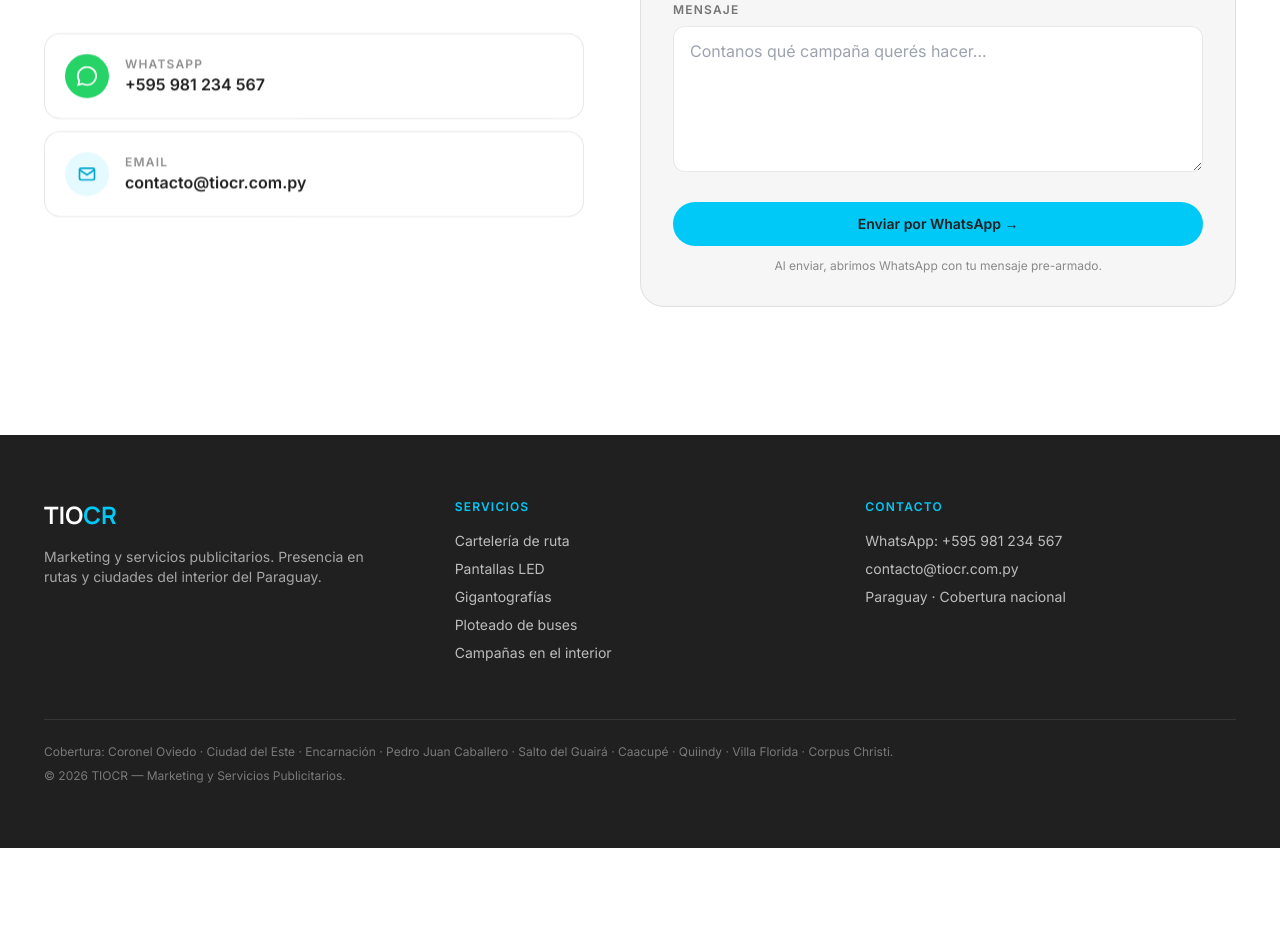
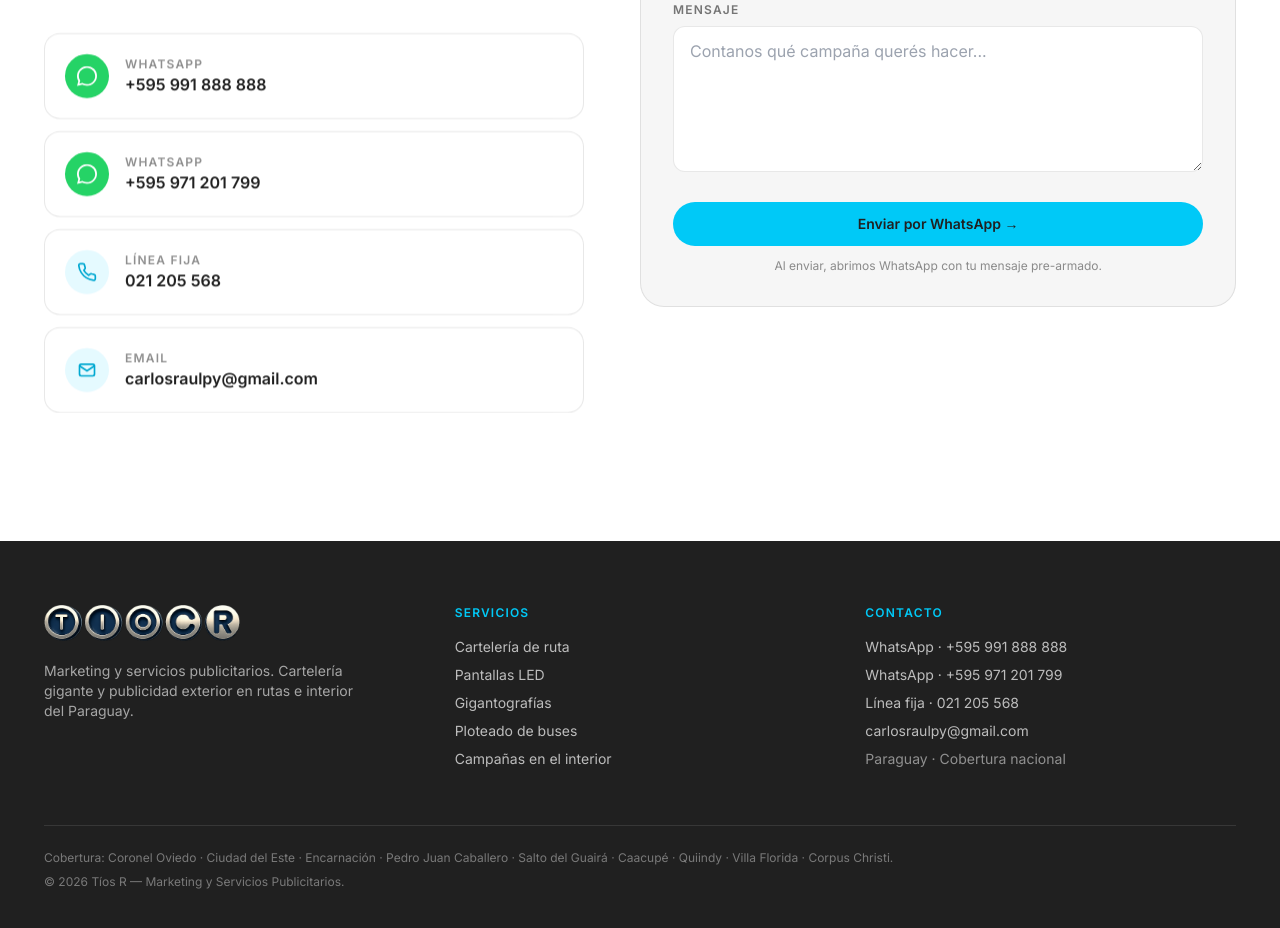
Before and after one commit to bartsilvera12-gif/Tio-CR, a Next.js app: page / in a window 1280 px wide. Shown: the part 3960-4888 px from the top of the page. Before the commit the page ends 4808 px from the top, so only its background shows below. Built offline with nearby package versions, Linux system fonts and the light colour scheme.

Commit message:
feat: real contact data (2x WhatsApp, landline, email); footer uses logo image

```diff
--- a/components/Contacto.tsx
+++ b/components/Contacto.tsx
@@ -42,7 +42,7 @@ export default function Contacto() {
                 href={`https://wa.me/${contacto.whatsapp}`}
                 target="_blank"
                 rel="noreferrer"
-                className="flex items-center gap-4 rounded-2xl border border-brand-ink/10 bg-white p-5 transition hover:border-brand-cyan"
+                className="group flex items-center gap-4 rounded-2xl border border-brand-ink/10 bg-white p-5 transition-all duration-300 hover:-translate-y-0.5 hover:border-brand-cyan hover:shadow-md"
               >
                 <div className="flex h-11 w-11 items-center justify-center rounded-full bg-[#25D366]">
                   <svg width="20" height="20" viewBox="0 0 24 24" fill="white">
@@ -54,14 +54,54 @@ export default function Contacto() {
                     WhatsApp
                   </div>
                   <div className="font-semibold text-brand-ink">
-                    +595 981 234 567
+                    {contacto.whatsappDisplay}
+                  </div>
+                </div>
+              </a>
+
+              <a
+                href={`https://wa.me/${contacto.whatsapp2}`}
+                target="_blank"
+                rel="noreferrer"
+                className="group flex items-center gap-4 rounded-2xl border border-brand-ink/10 bg-white p-5 transition-all duration-300 hover:-translate-y-0.5 hover:border-brand-cyan hover:shadow-md"
+              >
+                <div className="flex h-11 w-11 items-center justify-center rounded-full bg-[#25D366]">
+                  <svg width="20" height="20" viewBox="0 0 24 24" fill="white">
+                    <path d="M20.5 3.5A11.9 11.9 0 0012 0C5.4 0 0 5.4 0 12c0 2.1.5 4.2 1.6 6L0 24l6.2-1.6c1.7.9 3.7 1.4 5.8 1.4 6.6 0 12-5.4 12-12 0-3.2-1.3-6.2-3.5-8.3zM12 21.8c-1.8 0-3.5-.5-5-1.4l-.4-.2-3.7 1 1-3.6-.2-.4c-1-1.6-1.5-3.4-1.5-5.2 0-5.4 4.4-9.8 9.8-9.8s9.8 4.4 9.8 9.8-4.4 9.8-9.8 9.8z" />
+                  </svg>
+                </div>
+                <div>
+                  <div className="text-xs font-semibold uppercase tracking-widest text-brand-ink/50">
+                    WhatsApp
+                  </div>
+                  <div className="font-semibold text-brand-ink">
+                    {contacto.whatsapp2Display}
+                  </div>
+                </div>
+              </a>
+
+              <a
+                href={`tel:${contacto.phone}`}
+                className="group flex items-center gap-4 rounded-2xl border border-brand-ink/10 bg-white p-5 transition-all duration-300 hover:-translate-y-0.5 hover:border-brand-cyan hover:shadow-md"
+              >
+                <div className="flex h-11 w-11 items-center justify-center rounded-full bg-brand-cyan/10 text-brand-cyanDark">
+                  <svg width="20" height="20" viewBox="0 0 24 24" fill="none" stroke="currentColor" strokeWidth="2" strokeLinecap="round" strokeLinejoin="round">
+                    <path d="M22 16.92v3a2 2 0 0 1-2.18 2 19.79 19.79 0 0 1-8.63-3.07 19.5 19.5 0 0 1-6-6 19.79 19.79 0 0 1-3.07-8.67A2 2 0 0 1 4.11 2h3a2 2 0 0 1 2 1.72c.13.9.35 1.79.66 2.65a2 2 0 0 1-.45 2.11L8.09 9.91a16 16 0 0 0 6 6l1.43-1.23a2 2 0 0 1 2.11-.45c.86.3 1.75.53 2.65.65A2 2 0 0 1 22 16.92z" />
+                  </svg>
+                </div>
+                <div>
+                  <div className="text-xs font-semibold uppercase tracking-widest text-brand-ink/50">
+                    Línea fija
+                  </div>
+                  <div className="font-semibold text-brand-ink">
+                    {contacto.phoneDisplay}
                   </div>
                 </div>
               </a>
 
               <a
                 href={`mailto:${contacto.email}`}
-                className="flex items-center gap-4 rounded-2xl border border-brand-ink/10 bg-white p-5 transition hover:border-brand-cyan"
+                className="group flex items-center gap-4 rounded-2xl border border-brand-ink/10 bg-white p-5 transition-all duration-300 hover:-translate-y-0.5 hover:border-brand-cyan hover:shadow-md"
               >
                 <div className="flex h-11 w-11 items-center justify-center rounded-full bg-brand-cyan/10 text-brand-cyanDark">
                   <svg width="20" height="20" viewBox="0 0 24 24" fill="none" stroke="currentColor" strokeWidth="2">
--- a/components/Footer.tsx
+++ b/components/Footer.tsx
@@ -6,12 +6,10 @@ export default function Footer() {
       <div className="container py-16">
         <div className="grid gap-10 md:grid-cols-3">
           <div>
-            <div className="font-display text-2xl font-bold">
-              TIO<span className="text-brand-cyan">CR</span>
-            </div>
-            <p className="mt-4 max-w-xs text-sm text-white/60">
-              Marketing y servicios publicitarios. Presencia en rutas y ciudades
-              del interior del Paraguay.
+            <img src="/logo.png" alt="TIOCR" className="h-9" />
+            <p className="mt-5 max-w-xs text-sm text-white/60">
+              Marketing y servicios publicitarios. Cartelería gigante y
+              publicidad exterior en rutas e interior del Paraguay.
             </p>
           </div>
           <div>
@@ -31,9 +29,43 @@ export default function Footer() {
               Contacto
             </div>
             <ul className="mt-4 space-y-2 text-sm text-white/70">
-              <li>WhatsApp: +595 981 234 567</li>
-              <li>{contacto.email}</li>
-              <li>Paraguay · Cobertura nacional</li>
+              <li>
+                <a
+                  href={`https://wa.me/${contacto.whatsapp}`}
+                  target="_blank"
+                  rel="noreferrer"
+                  className="transition hover:text-brand-cyan"
+                >
+                  WhatsApp · {contacto.whatsappDisplay}
+                </a>
+              </li>
+              <li>
+                <a
+                  href={`https://wa.me/${contacto.whatsapp2}`}
+                  target="_blank"
+                  rel="noreferrer"
+                  className="transition hover:text-brand-cyan"
+                >
+                  WhatsApp · {contacto.whatsapp2Display}
+                </a>
+              </li>
+              <li>
+                <a
+                  href={`tel:${contacto.phone}`}
+                  className="transition hover:text-brand-cyan"
+                >
+                  Línea fija · {contacto.phoneDisplay}
+                </a>
+              </li>
+              <li>
+                <a
+                  href={`mailto:${contacto.email}`}
+                  className="transition hover:text-brand-cyan"
+                >
+                  {contacto.email}
+                </a>
+              </li>
+              <li className="text-white/50">Paraguay · Cobertura nacional</li>
             </ul>
           </div>
         </div>
@@ -43,7 +75,7 @@ export default function Footer() {
           Caballero · Salto del Guairá · Caacupé · Quiindy · Villa Florida ·
           Corpus Christi.
           <div className="mt-2">
-            © {new Date().getFullYear()} TIOCR — Marketing y Servicios
+            © {new Date().getFullYear()} Tíos R — Marketing y Servicios
             Publicitarios.
           </div>
         </div>
--- a/lib/data.ts
+++ b/lib/data.ts
@@ -55,6 +55,11 @@ export const galeria = [
 ]
 
 export const contacto = {
-  whatsapp: '595981234567',
-  email: 'contacto@tiocr.com.py',
+  whatsapp: '595991888888',
+  whatsappDisplay: '+595 991 888 888',
+  whatsapp2: '595971201799',
+  whatsapp2Display: '+595 971 201 799',
+  phone: '021205568',
+  phoneDisplay: '021 205 568',
+  email: 'carlosraulpy@gmail.com',
 }
```
